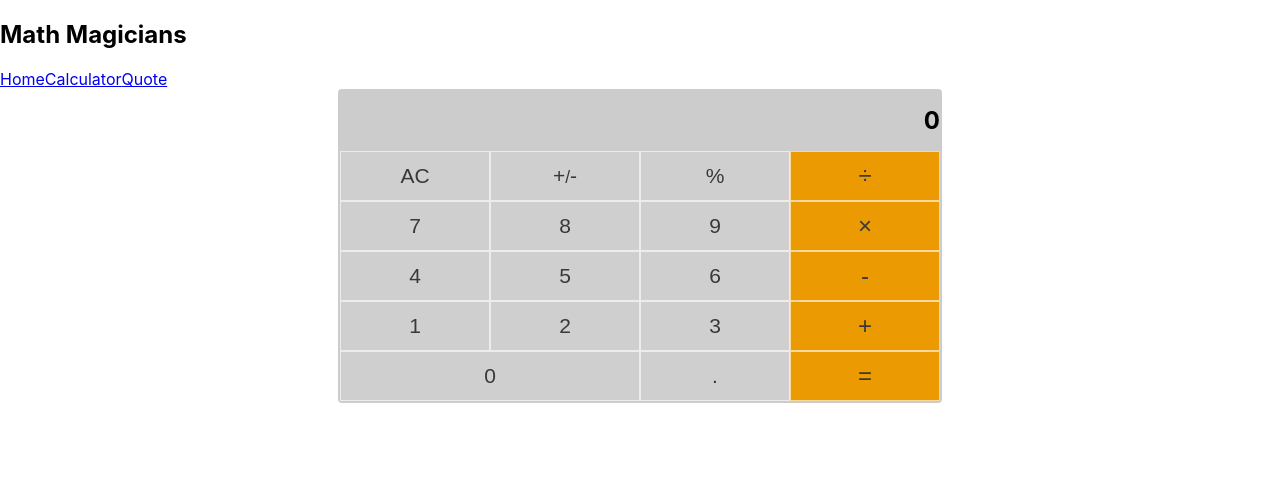
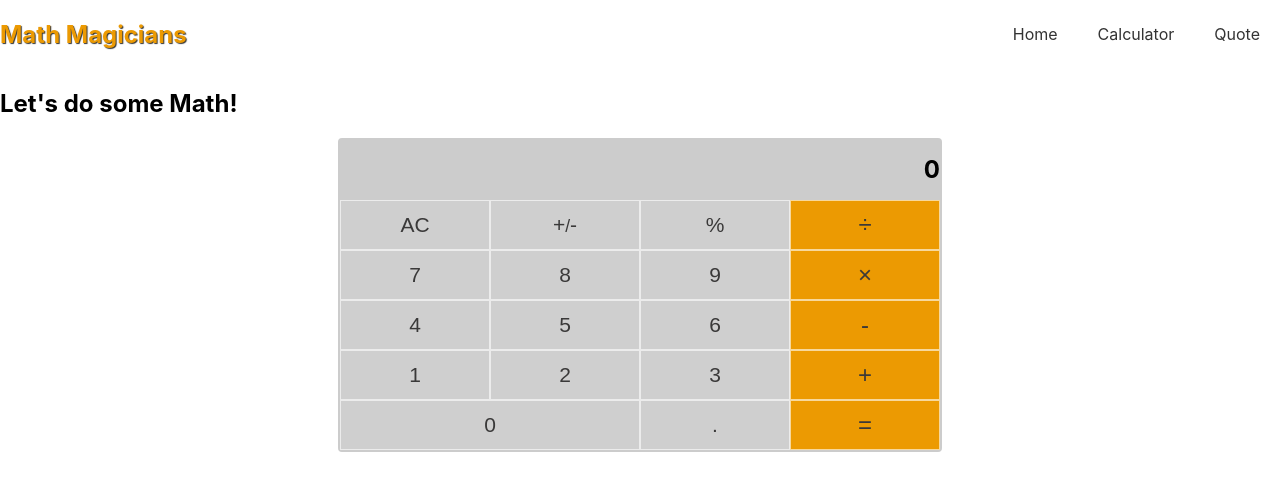
Before and after one commit to blessedjasonmwanza/math-magicians, a React (Create React App) app: page /calculator in a window 1280 px wide. Shown: the top 490 px of the page. Built offline with nearby package versions, Linux system fonts and the light colour scheme.

Commit message:
Add nav.css file and style navigation

```diff
--- a/public/index.html
+++ b/public/index.html
@@ -24,7 +24,7 @@
       work correctly both with client-side routing and a non-root public URL.
       Learn how to configure a non-root public URL by running `npm run build`.
     -->
-    <title>React App</title>
+    <title>Math Magician - Blessed Jason Mwanza</title>
   </head>
   <body>
     <noscript>You need to enable JavaScript to run this app.</noscript>
--- a/src/components/Nav.js
+++ b/src/components/Nav.js
@@ -1,11 +1,14 @@
 import { Link } from 'react-router-dom';
+import './css/nav.css';
 
 const Nav = () => (
-  <nav>
+  <nav className="d-flex rows">
     <h1>Math Magicians</h1>
-    <Link to="/">Home</Link>
-    <Link to="/calculator">Calculator</Link>
-    <Link to="/quote">Quote</Link>
+    <ul className="d-flex">
+      <li><Link to="/">Home</Link></li>
+      <li><Link to="/calculator">Calculator</Link></li>
+      <li><Link to="/quote">Quote</Link></li>
+    </ul>
   </nav>
 );
 
--- a/src/components/calculator.js
+++ b/src/components/calculator.js
@@ -22,6 +22,8 @@ const Calculator = () => {
 
   const { total, next, operation } = state;
   return (
+    <section className="calculator-holder flex rows">
+      <h2>Let&apos;s do some Math!</h2>
       <div className="calculator cols">
         <Answer
           total={total}
@@ -62,6 +64,7 @@ const Calculator = () => {
           <button type="button" data="=" className="operator">=</button>
         </span>
       </div>
+    </section>
   );
 };
 
--- /dev/null
+++ b/src/components/css/nav.css
@@ -0,0 +1,30 @@
+nav {
+  align-items: center;
+  justify-content: space-between;
+}
+
+nav h1 {
+  color: #ec9a02;
+  text-shadow: 1px 1px 1px #333;
+}
+
+nav ul {
+  list-style: none;
+  margin: 0;
+  padding: 0;
+  justify-content: space-around;
+}
+
+nav ul li {
+  margin: 0 20px;
+}
+
+nav ul li a {
+  transition: 0.6s;
+  text-decoration: none;
+  color: #333;
+}
+
+nav ul li a:hover {
+  color: #000;
+}
```
Lines whose indentation alone changed are shown as unchanged.
